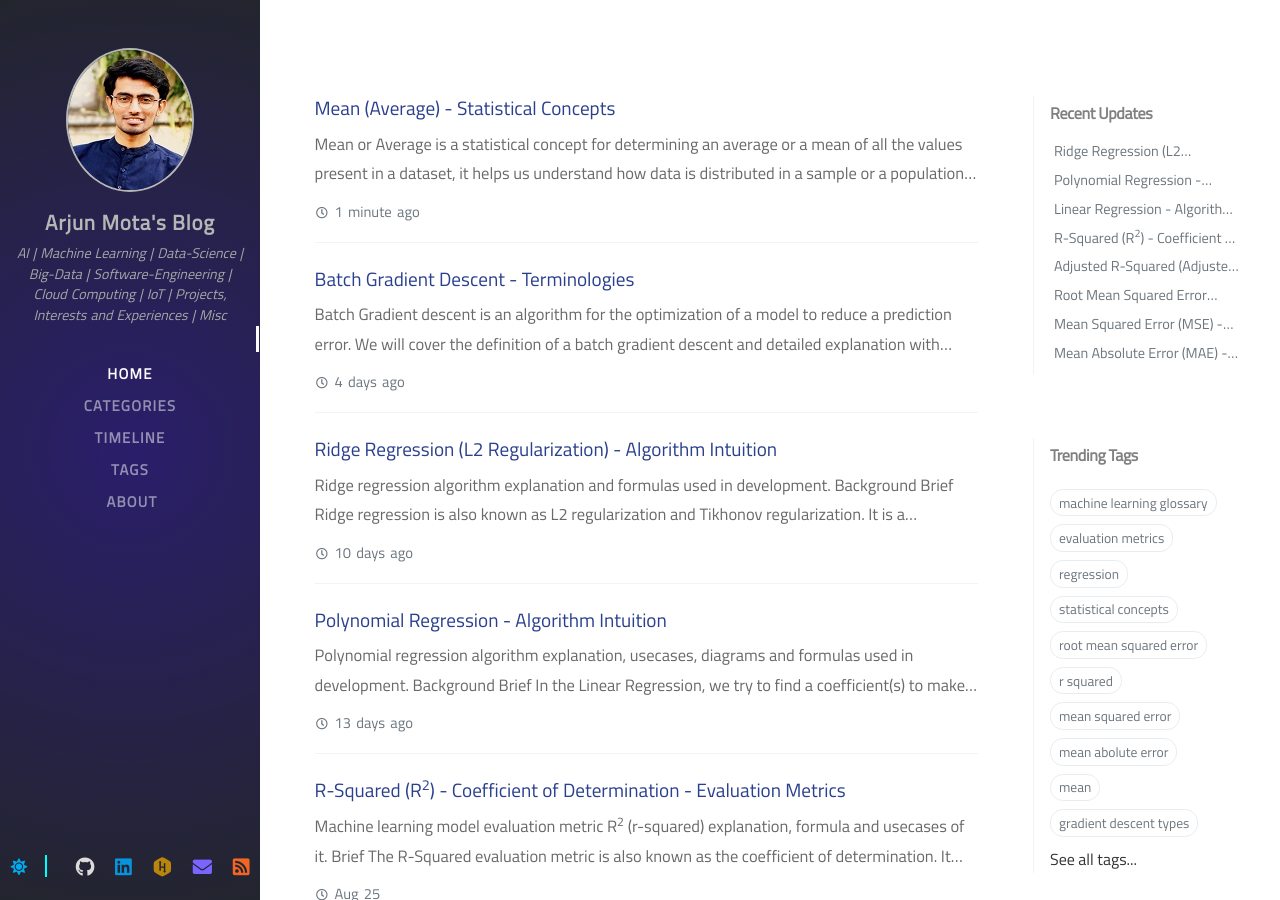
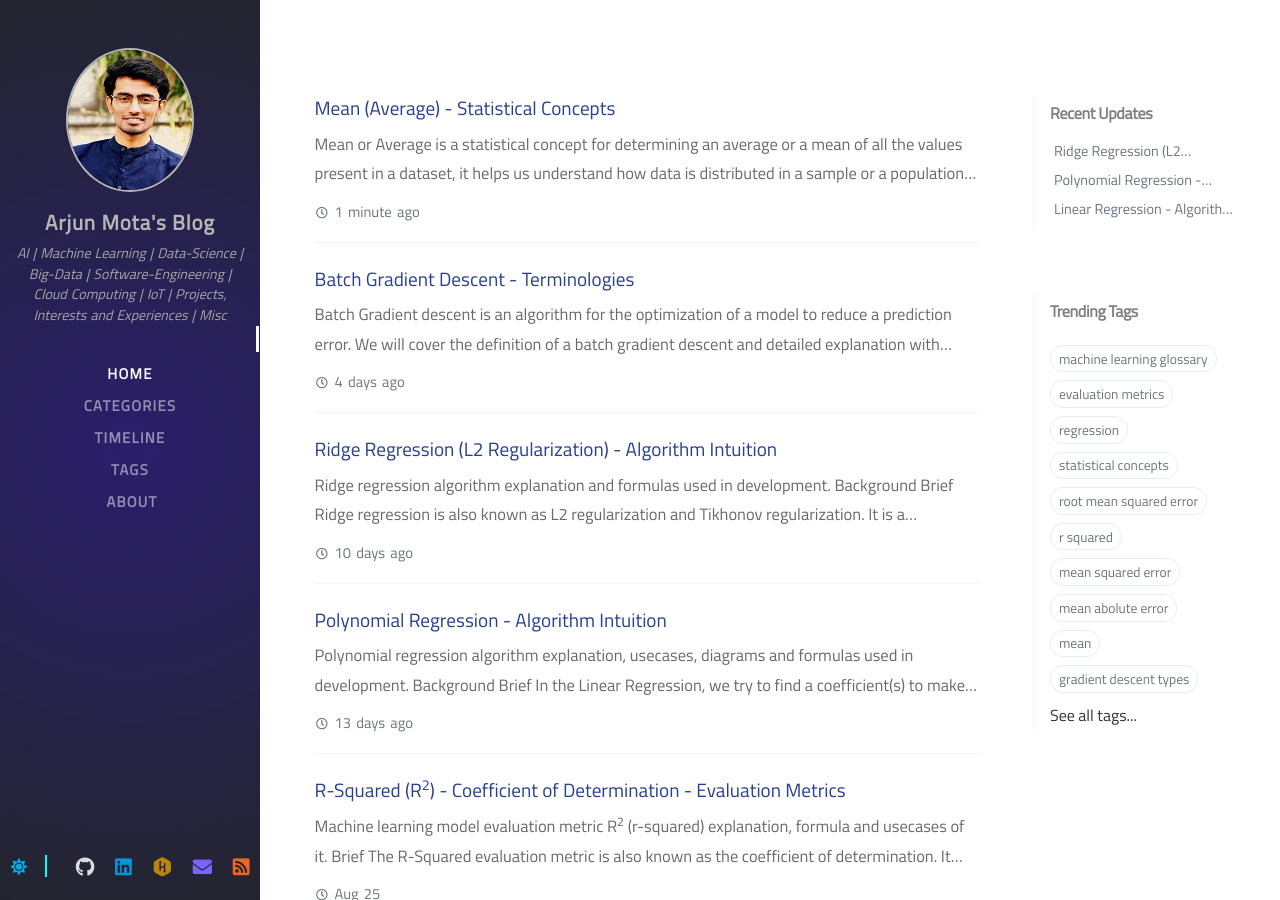
Before and after one commit to Arjun-Mota/arjun-mota.github.io, a Jekyll site: the page built from index.html, in a window 1280 px wide and 900 px high. Built offline with Jekyll 4.4.1, drawn with Linux system fonts in a browser that asks for light colours; nearby versions of some CDN libraries; some web fonts are replaced; the list of posts is cut into pages by our own code; comment, search, counter and statistics services are not loaded.

```diff
--- a/_data/updates.yml
+++ b/_data/updates.yml
@@ -7,18 +7,3 @@
 -
   filename: 'ridge-regression'
   lastmod: '2020-09-13 03:14:46 +0530'
--
-  filename: 'mean-absolute-error'
-  lastmod: '2020-08-25 03:18:09 +0530'
--
-  filename: 'mean-squared-error'
-  lastmod: '2020-08-25 03:18:09 +0530'
--
-  filename: 'root-mean-squared-error'
-  lastmod: '2020-08-25 03:18:09 +0530'
--
-  filename: 'adjusted-r-squared'
-  lastmod: '2020-08-25 23:02:02 +0530'
--
-  filename: 'r-squared'
-  lastmod: '2020-08-26 19:31:13 +0530'
```
